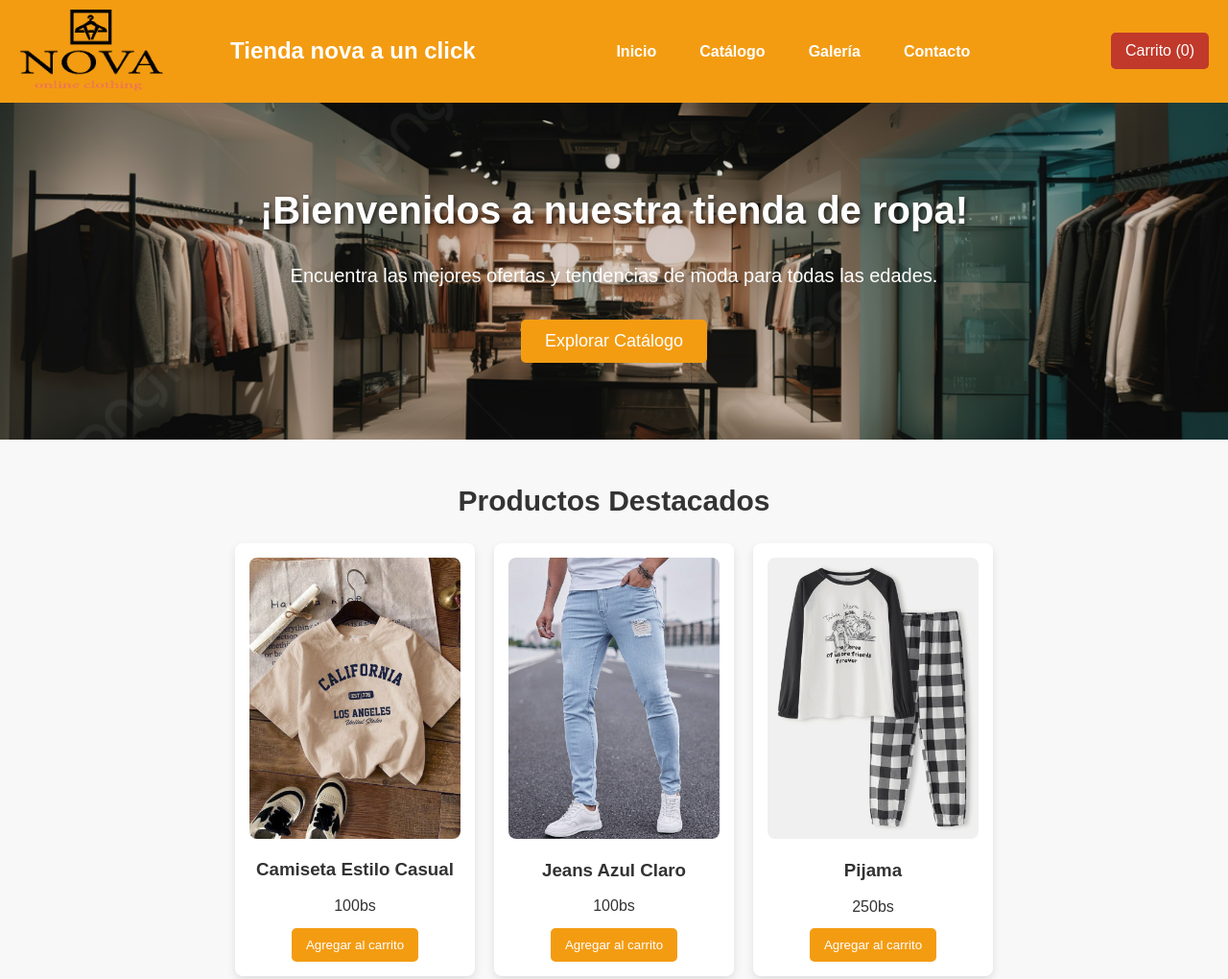
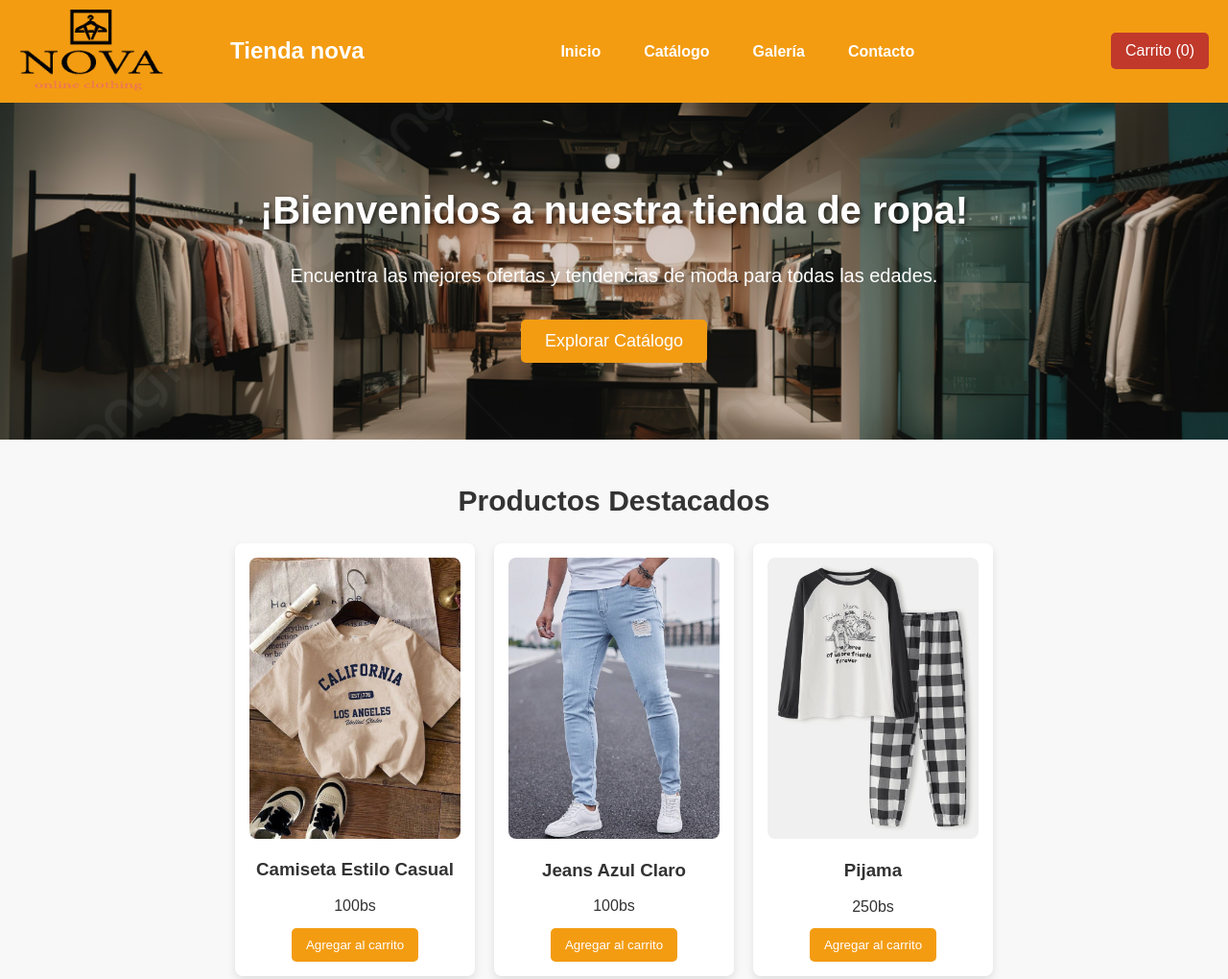
Before and after one commit to MariaRivera321/Nova-a-un-click, a plain HTML site: page index.html in a window 1280 px wide. Shown: the top 1020 px of the page at 96% size. Drawn offline with Linux system fonts and the light colour scheme.

Commit message:
Update index.html

```diff
--- a/index.html
+++ b/index.html
@@ -12,7 +12,7 @@
     <header>
         <div class="logo">
             <img src="img/logo.png" alt="Tienda de Ropa">
-            <h1>Tienda nova a un click</h1>
+            <h1>Tienda nova </h1>
         </div>
         <nav>
             <ul>
```
